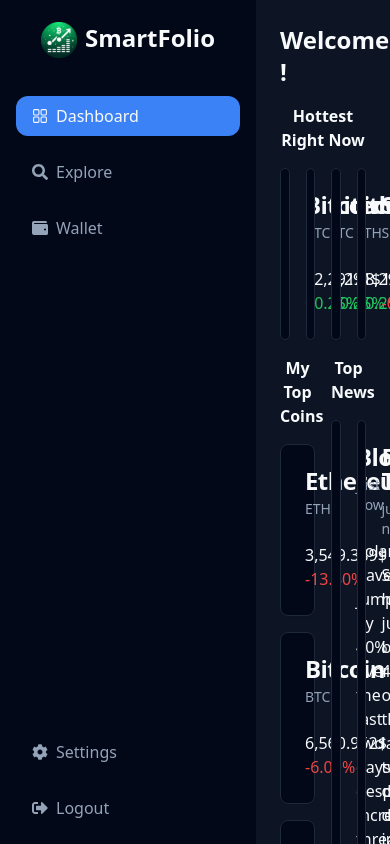
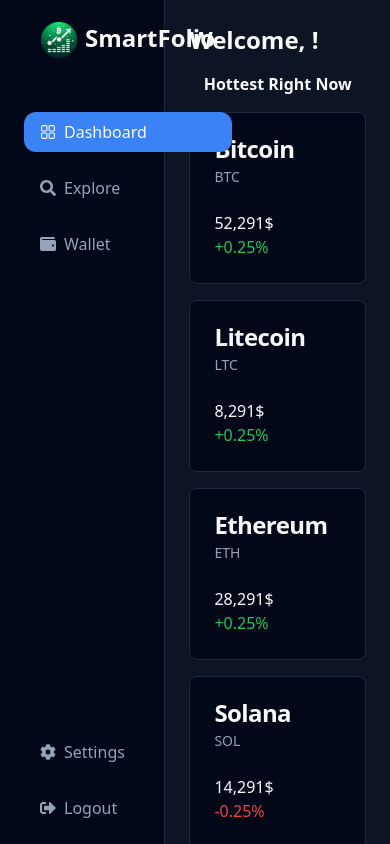
Before and after one commit to aliktepl/smartfolio, a React (Vite) app in the folder webclient/: page / in a window 390 px wide. Shown: the top 844 px of the page. Built offline with nearby package versions, Linux system fonts and the light colour scheme.

Commit message:
made dashboard responsive.

```diff
--- a/webclient/package.json
+++ b/webclient/package.json
@@ -10,6 +10,7 @@
     "preview": "vite preview"
   },
   "dependencies": {
+    "@radix-ui/react-dialog": "^1.0.5",
     "@radix-ui/react-dropdown-menu": "^2.0.6",
     "@radix-ui/react-label": "^2.0.2",
     "@radix-ui/react-slot": "^1.0.2",
--- a/webclient/src/Main/Coin.tsx
+++ b/webclient/src/Main/Coin.tsx
@@ -1,11 +1,21 @@
 import {useLoaderData} from "react-router-dom";
 import {Button} from "@/components/ui/button.tsx";
 import {ModeToggle} from "@/components/mode-toggle.tsx";
+import {
+    Dialog, DialogClose,
+    DialogContent,
+    DialogDescription, DialogFooter,
+    DialogHeader,
+    DialogTitle,
+    DialogTrigger,
+} from "@/components/ui/dialog"
+import {Input} from "@/components/ui/input"
 
 // eslint-disable-next-line @typescript-eslint/ban-ts-comment
 // @ts-expect-error
 // eslint-disable-next-line react-refresh/only-export-components
 export async function loader({params}) {
+    // should fetch coin data
     return params.coinId;
 }
 
@@ -20,7 +30,36 @@ function Coin() {
                 <span className="relative right-0 justify-self-center">
                     {coinId}
                 </span>
-                <Button>+ Add To Wallet</Button>
+                <Dialog>
+                    <DialogTrigger asChild>
+                        <Button>
+                            + Add To Wallet
+                        </Button>
+                    </DialogTrigger>
+                    <DialogContent className="sm:max-w-md">
+                        <DialogHeader>
+                            <DialogTitle>Insert amount to add</DialogTitle>
+                            <DialogDescription>
+                                How much of the coin do you want to add to the wallet?
+                            </DialogDescription>
+                        </DialogHeader>
+                        <div className="flex items-center space-x-2">
+                            <div className="flex-1">
+                                <Input id="link" placeholder="Insert amount"/>
+                            </div>
+                            <Button type="submit">
+                                Add
+                            </Button>
+                        </div>
+                        <DialogFooter className="sm:justify-start">
+                            <DialogClose asChild>
+                                <Button type="button" variant="secondary">
+                                    Close
+                                </Button>
+                            </DialogClose>
+                        </DialogFooter>
+                    </DialogContent>
+                </Dialog>
             </div>
             {/*charts*/}
             <div className={'grid grid-cols-2'}>
--- a/webclient/src/Main/Dashboard.tsx
+++ b/webclient/src/Main/Dashboard.tsx
@@ -50,12 +50,12 @@ function Dashboard() {
             <h2 className="text-center font-semibold mb-4">
                 Hottest Right Now
             </h2>
-            <div className="grid grid-cols-4 gap-4 mb-4">
+            <div className="grid gap-4 mb-4 sm:grid-cols-2 lg:grid-cols-4">
                 {cryptoPrices.map((crypto) => (
                     <CoinCard coin={crypto} key={crypto.symbol}/>
                 ))}
             </div>
-            <div className="grid grid-cols-2 gap-4">
+            <div className="grid gap-4 lg:grid-cols-2">
                 <div>
                     <h2 className="text-center font-semibold mb-4">My Top Coins</h2>
                     {wallet.map((asset) => (
@@ -64,7 +64,7 @@ function Dashboard() {
                 </div>
                 <div>
                     <h2 className="text-center font-semibold mb-4">Top News</h2>
-                    <div className="grid grid-cols-2 gap-4">
+                    <div className="grid gap-4 md:grid-cols-2">
                         {news.map((article, index) => (
                             <NewsCard article={article} key={index}/>
                         ))}
--- a/webclient/src/Main/Sidebar.tsx
+++ b/webclient/src/Main/Sidebar.tsx
@@ -6,7 +6,7 @@ import {AuthProvider} from "../Authentication/AuthProvider.tsx";
 
 // eslint-disable-next-line react-refresh/only-export-components
 export async function loader() {
-    if(!AuthProvider.isAuthenticated) {
+    if (!AuthProvider.isAuthenticated) {
         return redirect("/login")
     }
     return [
@@ -19,13 +19,12 @@ export async function loader() {
     ]
 }
 
-function Sidebar () {
+function Sidebar() {
 
     return (
-        <div className="flex h-screen overflow-hidden bg-muted/40">
-            <aside className="w-64 flex-shrink-0 bg-background">
+        <div className="flex min-h-screen w-full bg-muted/40">
+            <aside className="w-64 bg-background sm:flex border-r flex-col">
                 <div className="sidebar-content">
-                    <div className="fixed h-screen w-64 flex flex-col">
                     <div className="flex items-center justify-center h-20">
                         <div className="flex">
                             <Logo></Logo>
@@ -73,7 +72,7 @@ function Sidebar () {
                                 </NavLink>
                             </li>
                             <li>
-                                    <NavLink to={'/logout'} className={ ({isActive}) => {
+                                <NavLink to={'/logout'} className={({isActive}) => {
                                     return isActive ? "bg-primary text-foreground rounded-xl" : "text-muted-foreground hover:rounded-xl hover:ring-1 hover:text-foreground"
                                 }}>
                                     <FaSignOutAlt className="mr-2"/>
@@ -83,9 +82,8 @@ function Sidebar () {
                         </ul>
                     </nav>
                 </div>
-                </div>
             </aside>
-            <main className="flex-1 overflow-auto">
+            <main className="flex-1">
                 <Outlet/>
             </main>
         </div>
--- a/webclient/src/index.css
+++ b/webclient/src/index.css
@@ -86,7 +86,7 @@
 
 @layer components {
     .sidebar-content {
-        @apply flex flex-col h-full;
+        @apply flex flex-col gap-4 px-2 fixed h-screen w-64;
     }
 
     .sidebar-content nav ul li a {
```
Also changed, not shown: 1 other file (tests, documents, lock files or other folders). Lines whose indentation alone changed are shown as unchanged.
